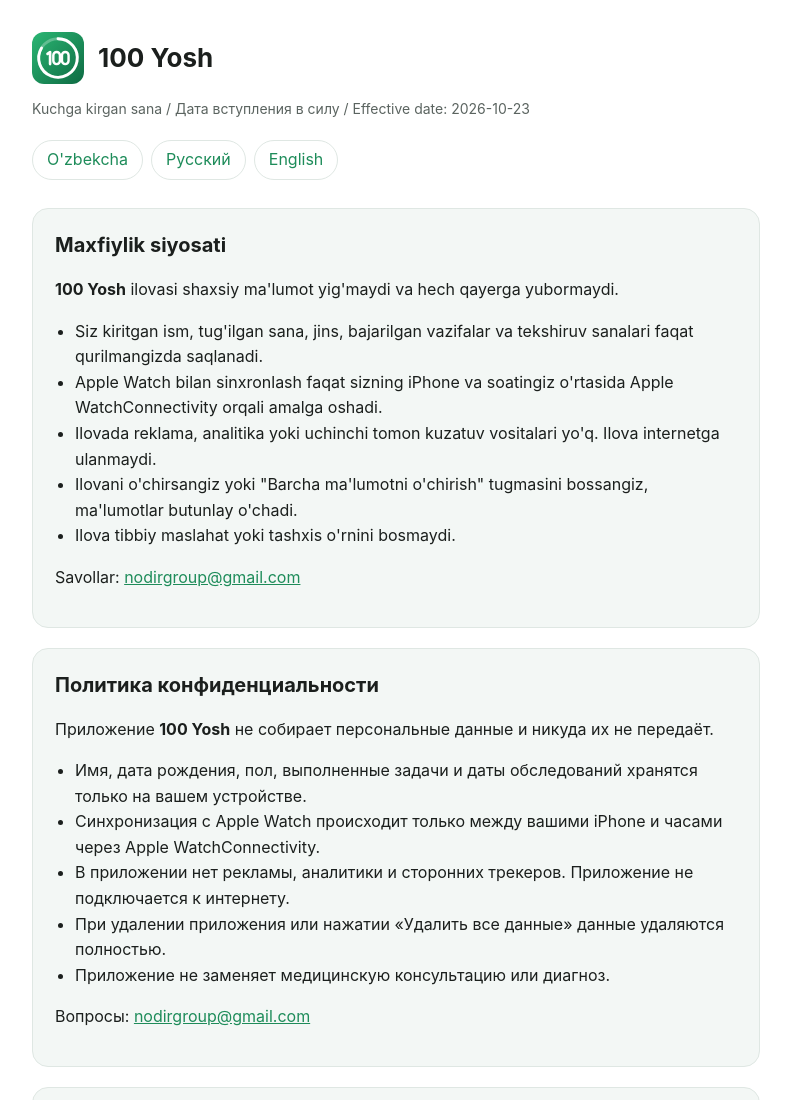
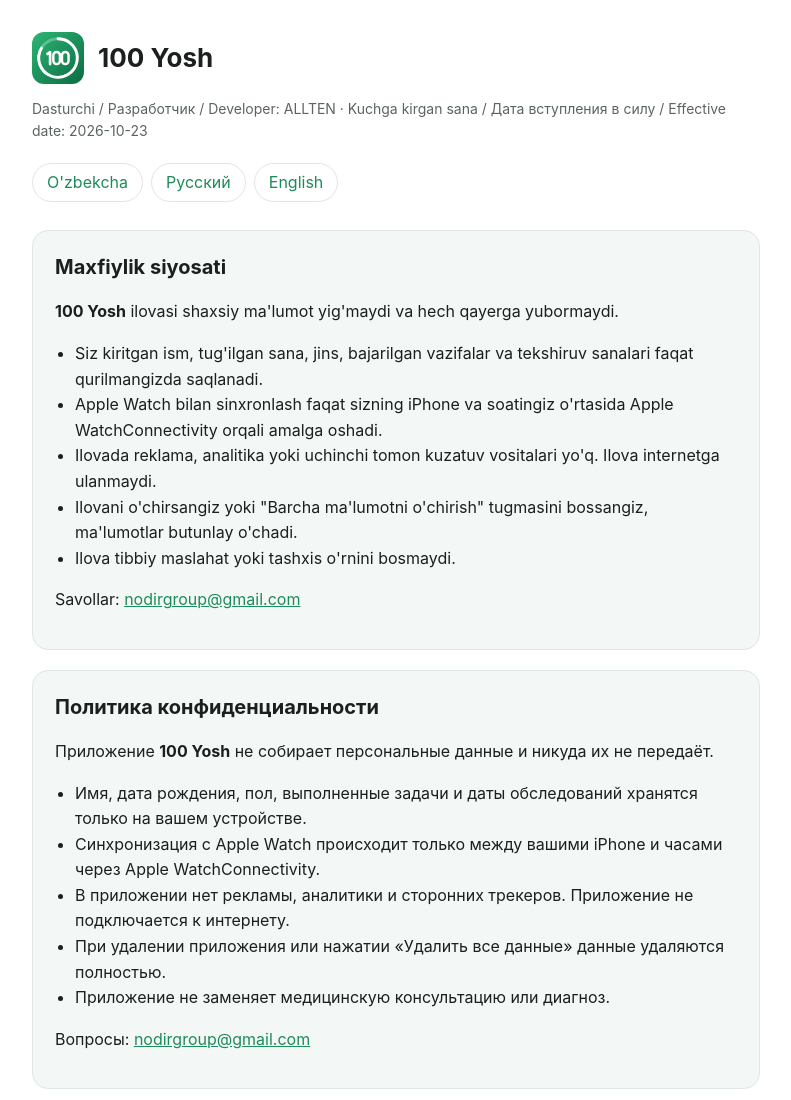
Before and after one commit to nodirgroup-dev/100yosh-privacy, a plain HTML site: page index.html in a window 1280 px wide. Shown: the top 1100 px of the page, without its empty margins (244-1035 px from the left). Drawn offline with Linux system fonts and the light colour scheme.

Commit message:
Developer: ALLTEN

```diff
--- a/index.html
+++ b/index.html
@@ -41,7 +41,7 @@
     </svg>
     <h1>100 Yosh</h1>
   </header>
-  <p class="muted">Kuchga kirgan sana / Дата вступления в силу / Effective date: 2026-10-23</p>
+  <p class="muted">Dasturchi / Разработчик / Developer: ALLTEN · Kuchga kirgan sana / Дата вступления в силу / Effective date: 2026-10-23</p>
   <nav><a href="#uz">O'zbekcha</a><a href="#ru">Русский</a><a href="#en">English</a></nav>
 
   <section id="uz" lang="uz">
```
